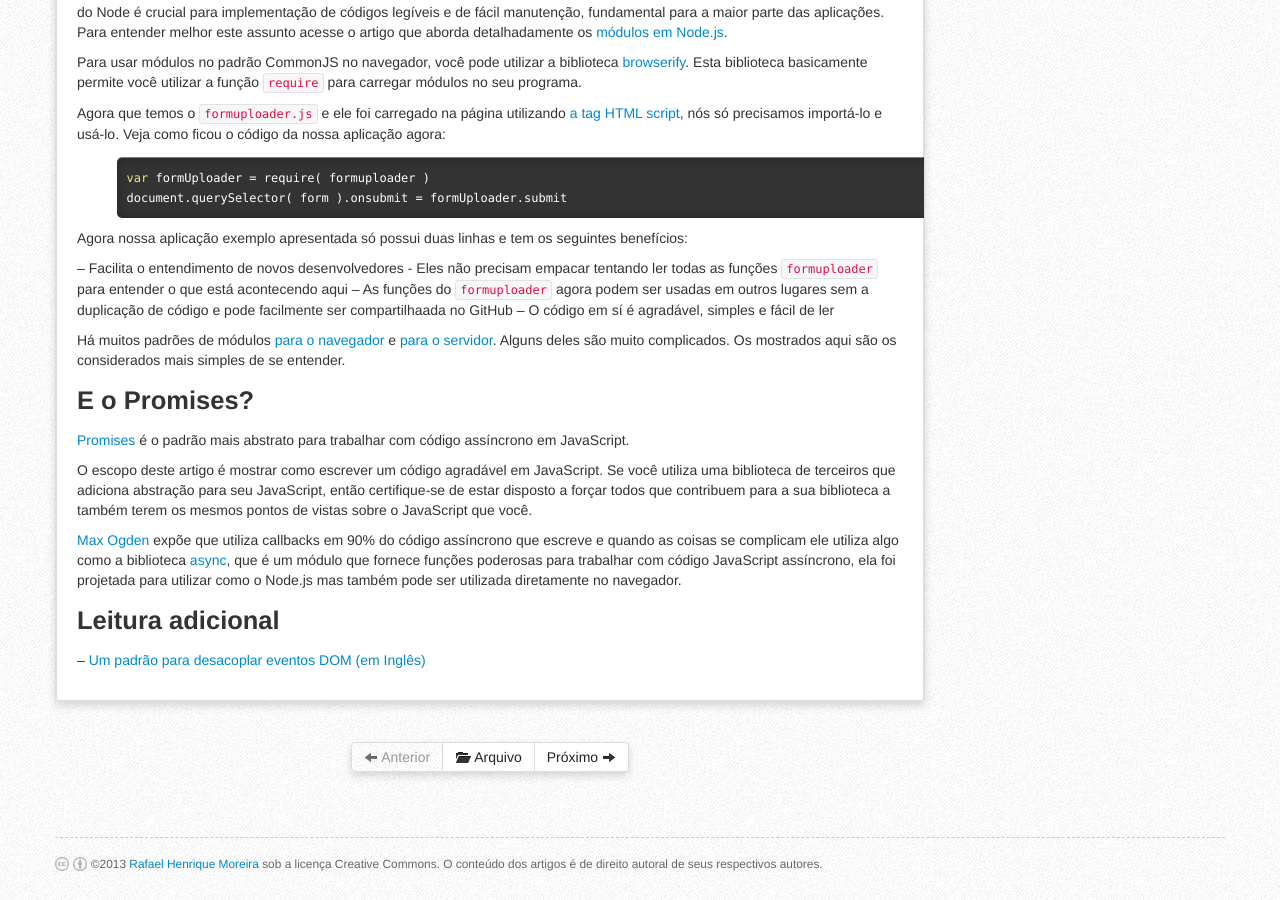
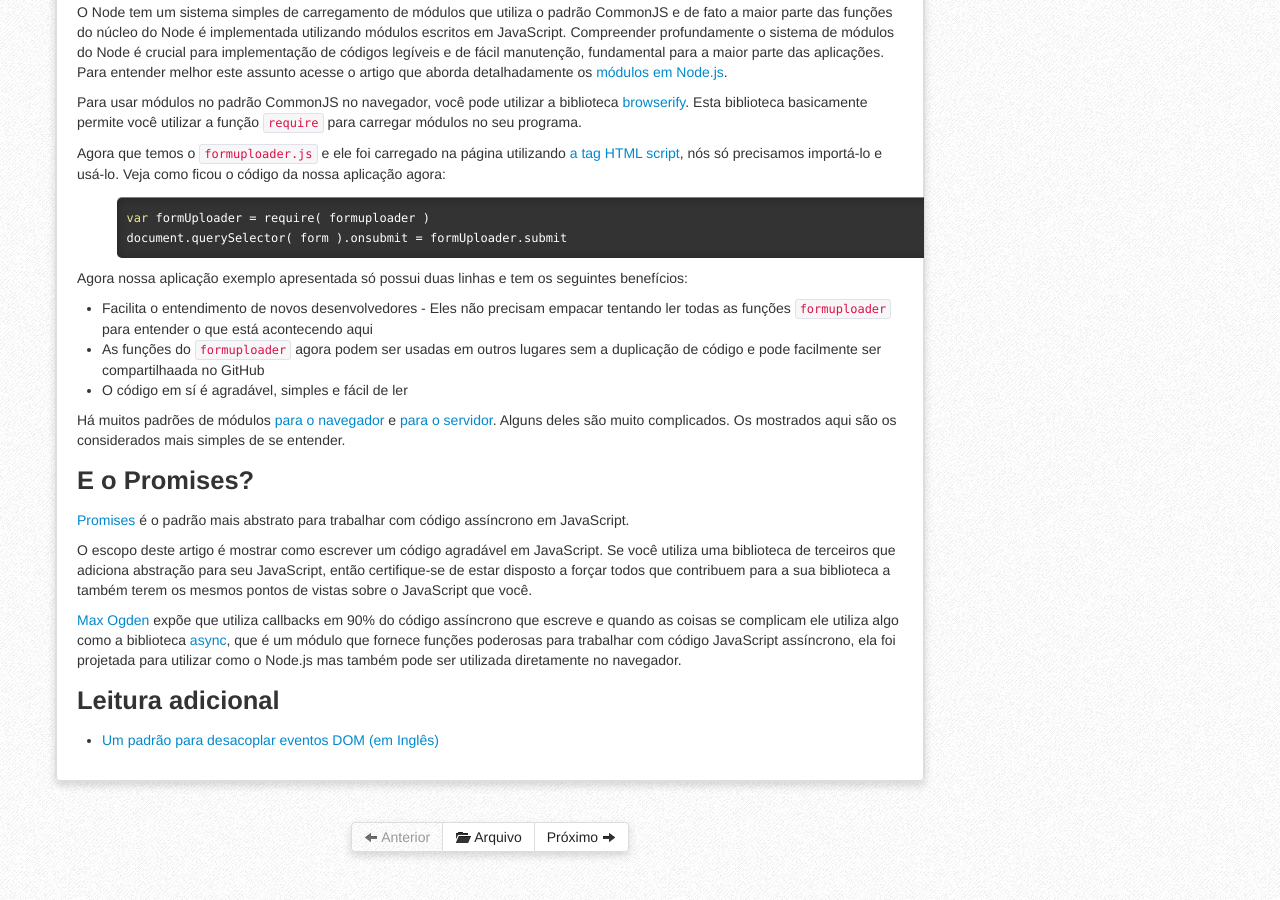
Before and after one commit to nodebr/NodeBR.com, a Jekyll site: the page built from _posts/2013-8-20-como-evitar-o-inferno-de-callbacks.md, in a window 1280 px wide and 900 px high, scrolled down 3087 px. Built offline with Jekyll 4.4.1, drawn with Linux system fonts in a browser that asks for light colours; comment, search, counter and statistics services are not loaded; some of the changed text lies outside the part shown.

```diff
--- a/_posts/2013-8-20-como-evitar-o-inferno-de-callbacks.md
+++ b/_posts/2013-8-20-como-evitar-o-inferno-de-callbacks.md
@@ -90,9 +90,9 @@ form.onsubmit = function formSubmit(submitEvent) {
 
 Como você pode ver nomear as funções é muito fácil e traz algumas coisas boas para seu código:
 
--- Facilita a leitura do código
--- Quando acontecem exceções você pega rastreamento da pilha (stacktraces) que referencia o nome atual da função ao invés de "anonymous"
--- Permite você manter seu código mais raso, ou não aninhado profundamente
+- Facilita a leitura do código
+- Quando acontecem exceções você pega rastreamento da pilha (stacktraces) que referencia o nome atual da função ao invés de "anonymous"
+- Permite você manter seu código mais raso, ou não aninhado profundamente
 
 ## Mantenha seu código raso
 
@@ -161,9 +161,9 @@ document.querySelector('form').onsubmit = formUploader.submit
 
 Agora nossa aplicação exemplo apresentada só possui duas linhas e tem os seguintes benefícios:
 
--- Facilita o entendimento de novos desenvolvedores - Eles não precisam empacar tentando ler todas as funções `formuploader` para entender o que está acontecendo aqui
--- As funções do `formuploader` agora podem ser usadas em outros lugares sem a duplicação de código e pode facilmente ser compartilhaada no GitHub
--- O código em sí é agradável, simples e fácil de ler
+- Facilita o entendimento de novos desenvolvedores - Eles não precisam empacar tentando ler todas as funções `formuploader` para entender o que está acontecendo aqui
+- As funções do `formuploader` agora podem ser usadas em outros lugares sem a duplicação de código e pode facilmente ser compartilhaada no GitHub
+- O código em sí é agradável, simples e fácil de ler
 
 Há muitos padrões de módulos [para o navegador][] e [para o servidor][]. Alguns deles são muito complicados. Os mostrados aqui são os considerados mais simples de se entender.
 
@@ -177,7 +177,7 @@ O escopo deste artigo é mostrar como escrever um código agradável em JavaScri
 
 ## Leitura adicional
 
--- [Um padrão para desacoplar eventos DOM (em Inglês)][]
+- [Um padrão para desacoplar eventos DOM (em Inglês)][]
 
 
 
```
Also changed, not shown: other parts of _posts/2013-8-20-como-evitar-o-inferno-de-callbacks.md (+1 -1 lines).
